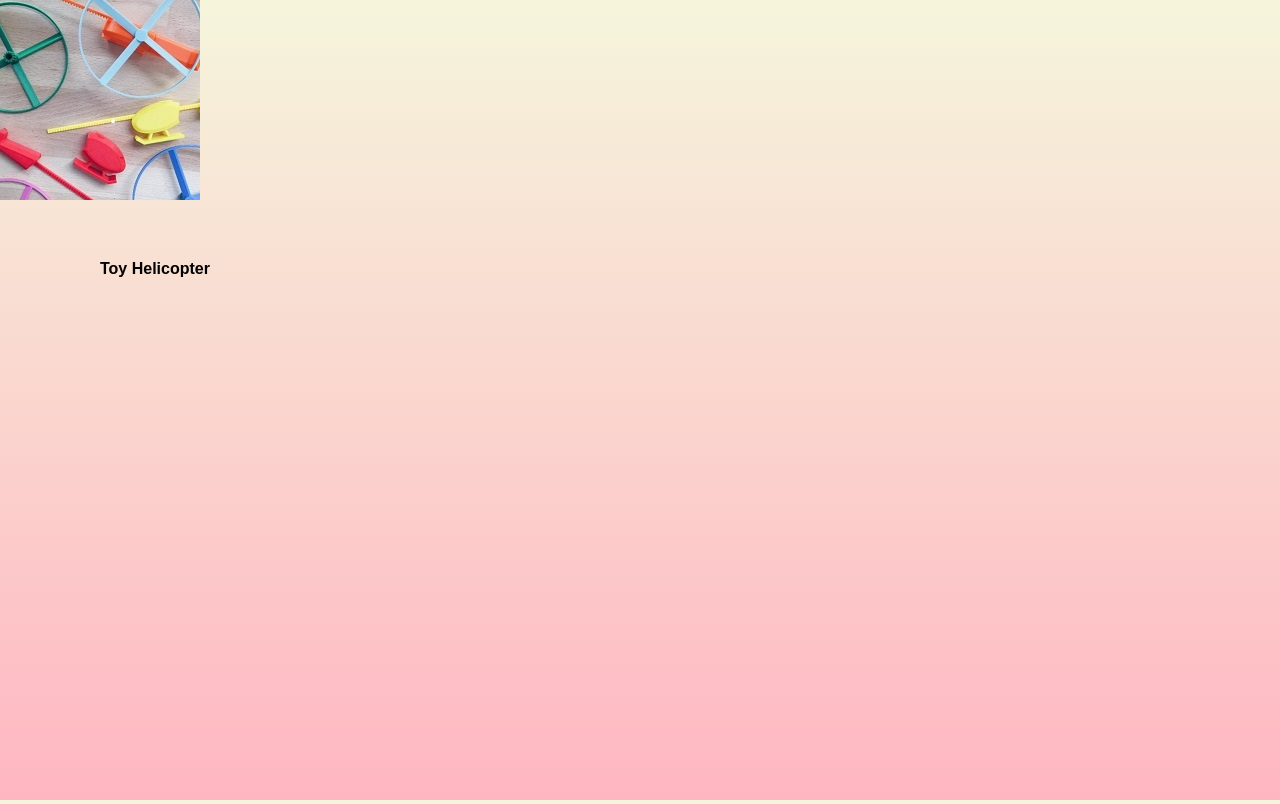
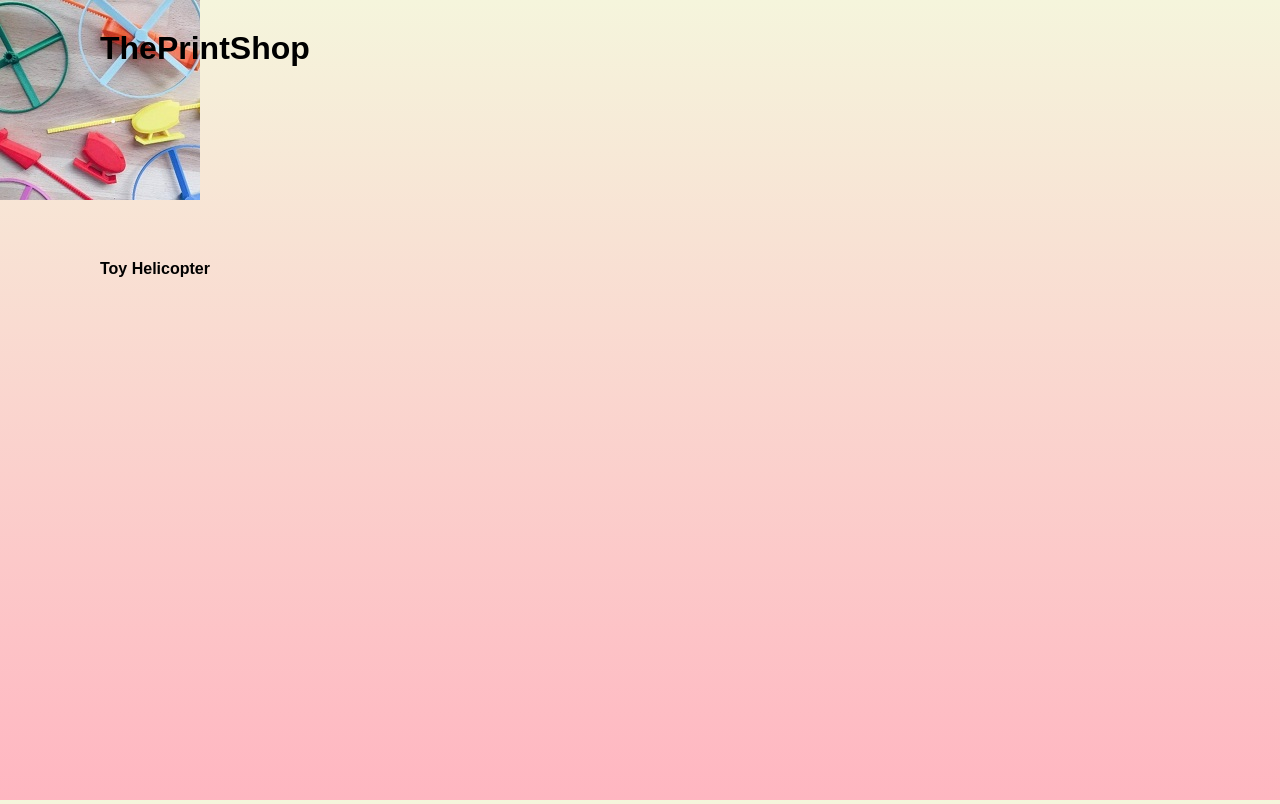
Before and after one commit to ThePrintShop/3DPrintShop, a plain HTML site: page index.html in a window 1280 px wide. Drawn offline with Linux system fonts and the light colour scheme.

Commit message:
Update index.html

```diff
--- a/index.html
+++ b/index.html
@@ -10,6 +10,9 @@
         <div id="Item1">
             <canvas class="particles-js-canvas-el" width="771" height="538" style="width: 100%; height: 100%;"></canvas>
         </div>
+        <header>
+            <h1>ThePrintShop</h1>
+        </header>
          <div>
         <a href="https://forms.gle/opHoqzU4shMhyhB39"><img src="Images\copter.jpg" class="Itembox"></a>
         <p class="Itemname">Toy Helicopter</p>
```
